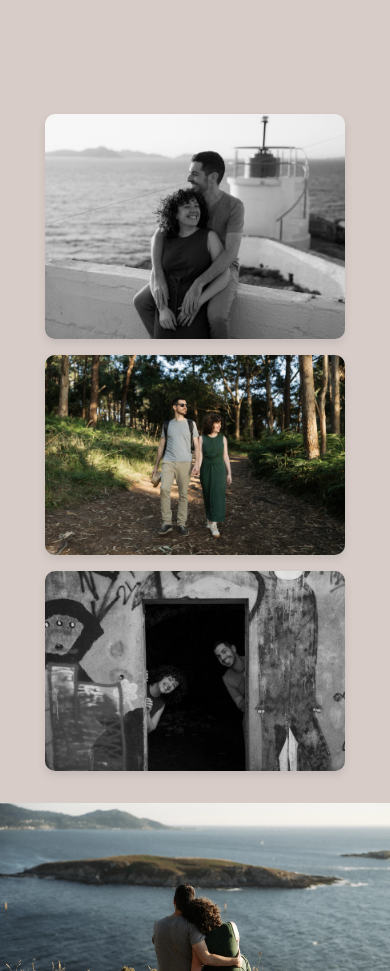
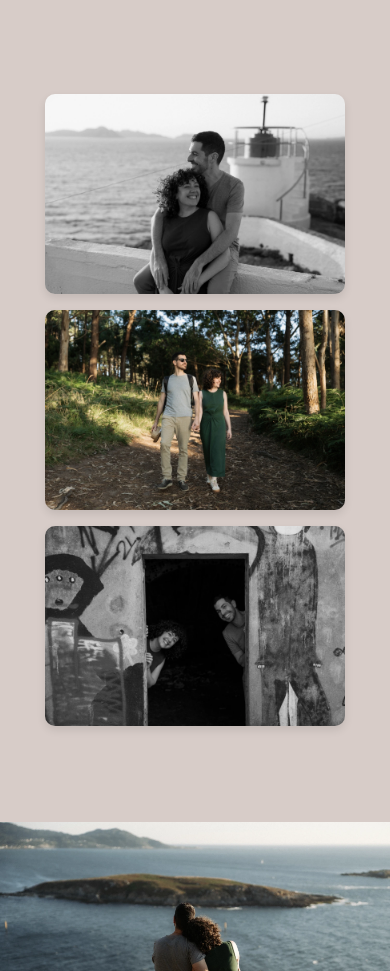
Before and after one commit to susomartinez/avoda, a plain HTML site: page index.html in a window 390 px wide. Shown: the part 593-1564 px from the top of the page. Drawn offline with Linux system fonts and the light colour scheme; a web font is replaced by a local one.

Commit message:
Fotos pequenas arranxadas
mellora nos espazos, tamaño, responsividade e efecto hover

```diff
--- a/index.html
+++ b/index.html
@@ -32,12 +32,18 @@
     </div>
 
     <div class="galeria">
-      <img src="img/foto02.webp" />
-      <img src="img/foto03.webp" />
-      <img src="img/foto04.webp" />
+      <div class="foto">
+        <img src="img/foto02.webp" />
+      </div>
+      <div class="foto">
+        <img src="img/foto03.webp" />
+      </div>
+      <div class="foto">
+        <img src="img/foto04.webp" />
+      </div>
     </div>
 
-    <div class="big-bottom">
+    <div class="foto-pe">
       <img src="img/foto05.webp" />
     </div>
   </body>
--- a/style.css
+++ b/style.css
@@ -45,7 +45,7 @@ nav ul li a:hover {
 
 /* Estilos para a landing */
 .landing {
-    height: 80vh;
+    height: 70vh;
     overflow: hidden;
 }
 
@@ -80,23 +80,32 @@ nav ul li a:hover {
 .galeria {
     display: flex;
     justify-content: center;
-    gap: 1rem;
-    margin: 2rem auto;
-    max-width: 1000px;
+    gap: 1rem 4rem;
+    margin: 6rem 1rem;
     flex-wrap: wrap;
 }
 .galeria img {
+    max-width: 300px;
+}
+
+.foto {
     width: 100%;
     max-width: 300px;
+    height: 200px;
+    overflow: hidden;
     border-radius: 10px;
     box-shadow: 0 4px 8px rgba(0,0,0,0.1);
-    flex: 1 1 calc(33% - 1rem);
+    transition: transform 0.3s ease;
+
+}
+.foto:hover {
+    transform: scale(1.03);
 }
 
-.big-bottom {
+.foto-pe {
     width: 100%;
 }
-.big-bottom img {
+.foto-pe img {
     width: 100%;
     display: block;
 }
```
